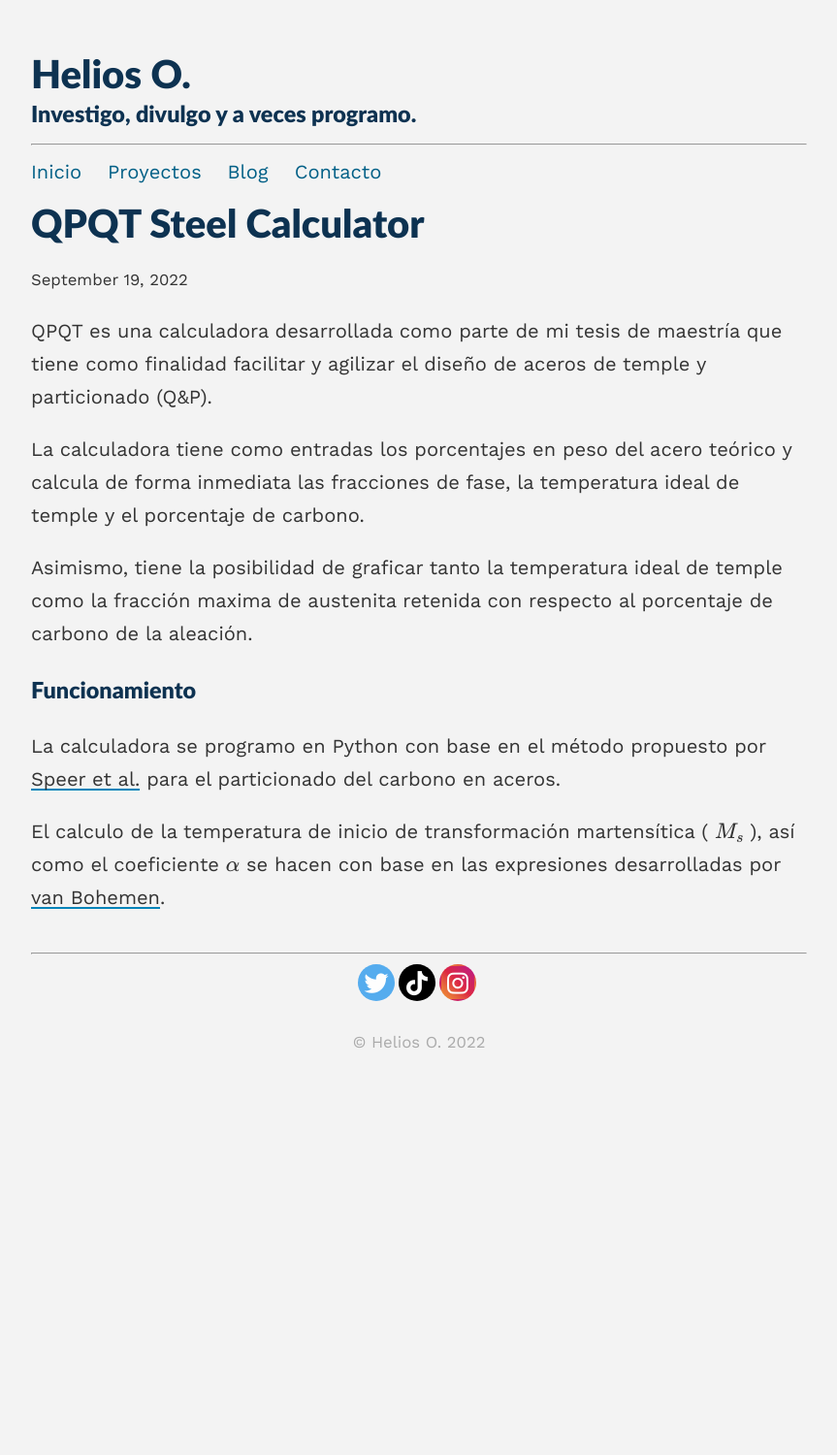
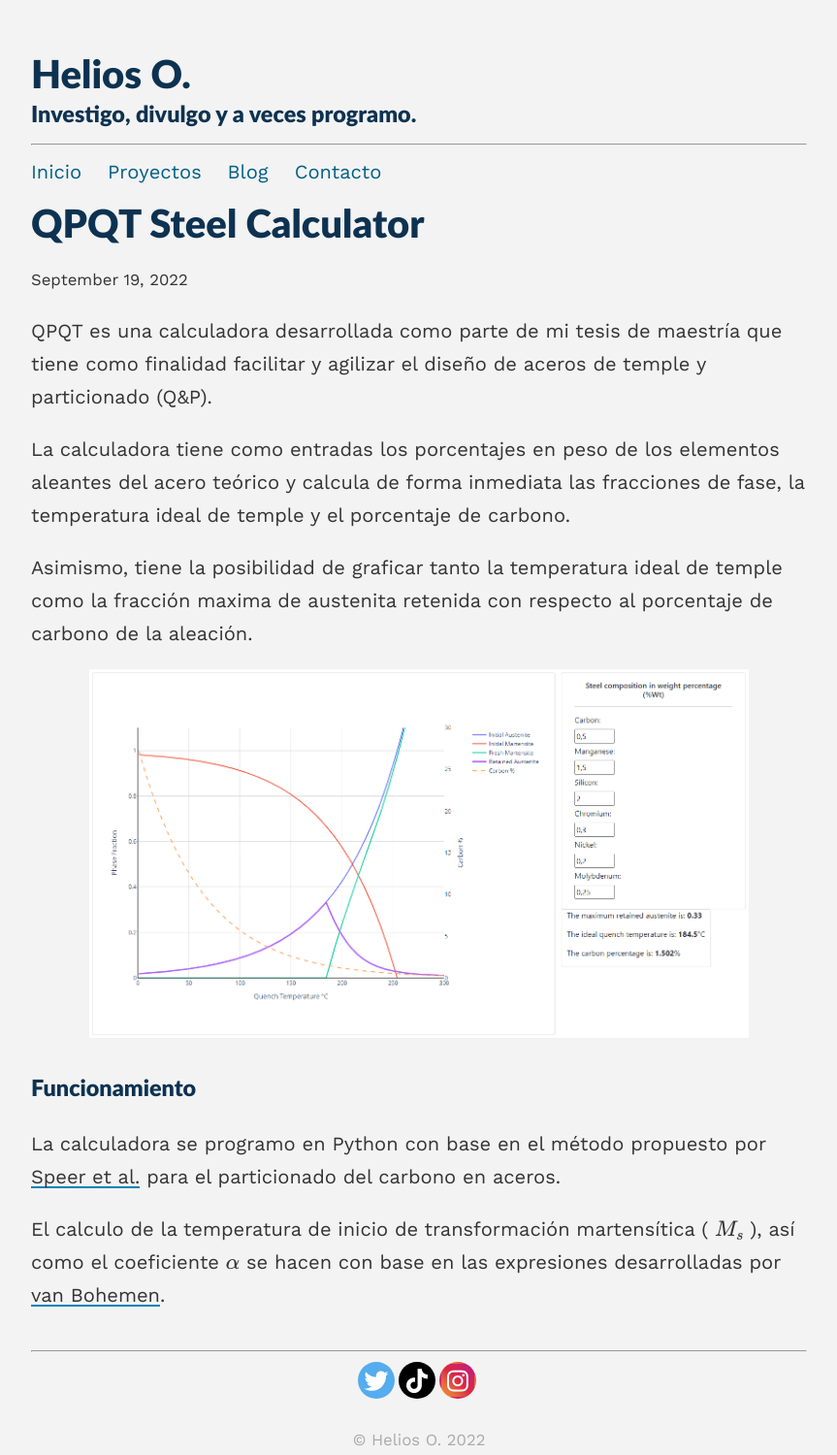
Before and after one commit to Heliouz/Heliouz.github.io, a Jekyll site: the page built from _projects/qpqt.md, in a window 1280 px wide. Shown: the whole page at 97% size, without its empty margins (208-1071 px from the left). Built offline with Jekyll 4.4.1, drawn with Linux system fonts in a browser that asks for light colours; formulas are drawn with MathJax 3; before the commit the page ends 1090 px from its top, so only the background shows below that.

Commit message:
Update qpqt.md

```diff
--- a/_projects/qpqt.md
+++ b/_projects/qpqt.md
@@ -7,9 +7,14 @@ description: Calculadora para el rápido diseño de aceros de temple y particion
 
 QPQT es una calculadora desarrollada como parte de mi tesis de maestría que tiene como finalidad facilitar y agilizar el diseño de aceros de temple y particionado (Q&P).
 
-La calculadora tiene como entradas los porcentajes en peso del acero teórico y calcula de forma inmediata las fracciones de fase, la temperatura ideal de temple y el porcentaje de carbono.
+La calculadora tiene como entradas los porcentajes en peso de los elementos aleantes del acero teórico y calcula de forma inmediata las fracciones de fase, la temperatura ideal de temple y el porcentaje de carbono.
 
 Asimismo, tiene la posibilidad de graficar tanto la temperatura ideal de temple como la fracción maxima de austenita retenida con respecto al porcentaje de carbono de la aleación.
+
+<p align="center">
+<img src="/assets/images/qpqt/ss.png" alt="screenshot qpqt" width="85%"/>
+</p>
+
 
 ### Funcionamiento
 
```
